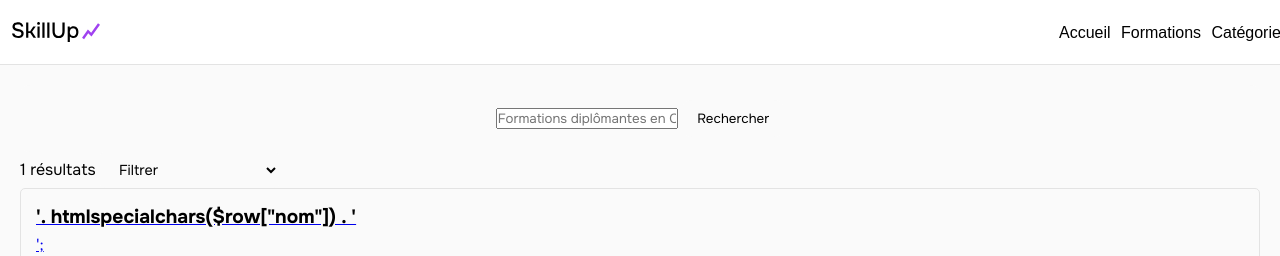
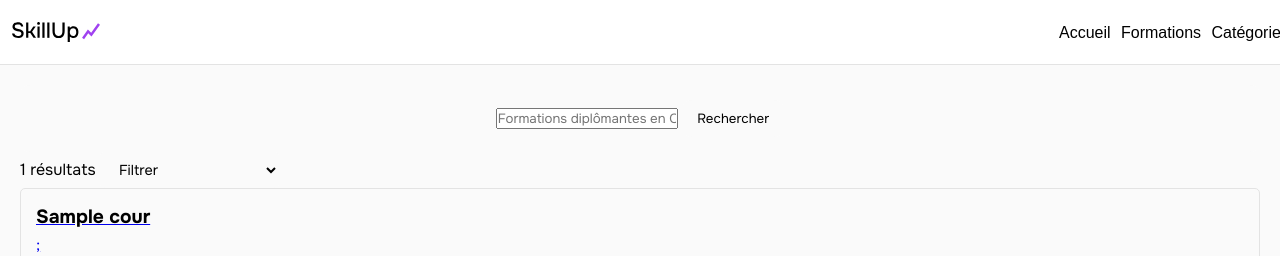
Before and after one commit to jossweb/SkillUp, a PHP site: page /pages/formations.php in a window 1280 px wide. Shown: the top 256 px of the page. Run offline with PHP 8.4, Linux system fonts and the light colour scheme; tables that the repository leaves empty hold one stand-in row (values such as "Sample post"); data that the repository does not hold is empty.

Commit message:
Modification: pages/detail.php Modification: pages/formations.php

```diff
--- a/pages/detail.php
+++ b/pages/detail.php
@@ -2,7 +2,7 @@
 // Inclure la connexion
 session_start();
 require_once("../include/config.php");
-require_once("../include/connectdb.php");//je ne sais pas si c'est nécessaire vu que ce n'est pas dans la db
+require_once("../include/connectdb.php");
 $db = connectDB();
 
 
--- a/pages/formations.php
+++ b/pages/formations.php
@@ -110,11 +110,12 @@ $resultat = $stmt->fetchAll(PDO::FETCH_ASSOC);
                     <?php foreach ($resultat as $row): ?>
                         <li class="resultat">
                             <a href="detail.php?id=<?php echo htmlspecialchars($row['id']); ?>">
-                            <h2 class="titre">'. htmlspecialchars($row["nom"]) . '</h2>';
-                            <p class="description">' . htmlspecialchars($row["description"]) . '</p>';
+                            <h2 class="titre"><?php echo htmlspecialchars($row["nom"]); ?></h2>;
+                            <p class="description"><?php echo htmlspecialchars($row["description"]); ?></p>;
                             <?php if (!empty($row['illustration_url'])): ?>
                                     <span><img src="../assets/images/<?php echo htmlspecialchars($row['image']); ?>" alt="Image de <?php echo htmlspecialchars($row['illustration_url']); ?>"></span>
                             <?php endif; ?>
+                            </a>
                         </li>;
                     <?php endforeach; ?>
 
```
